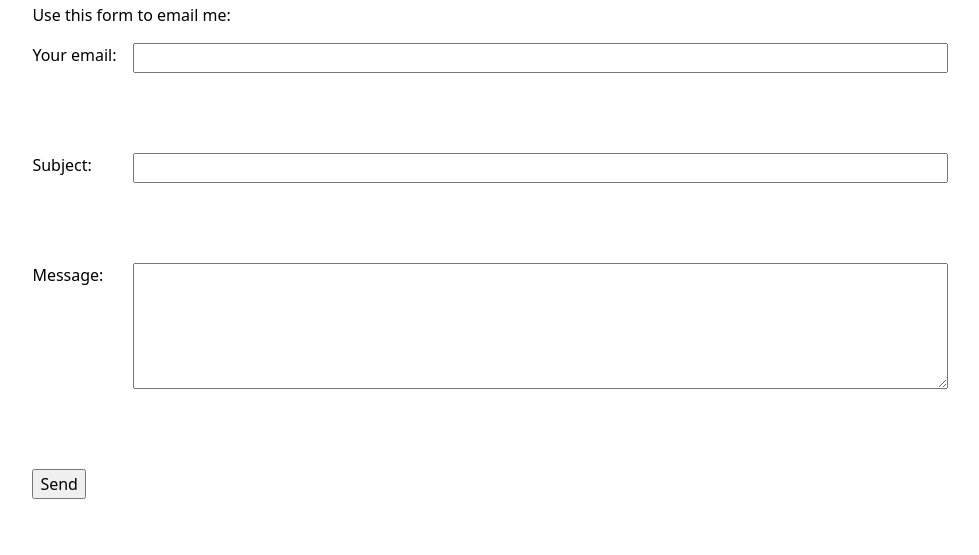
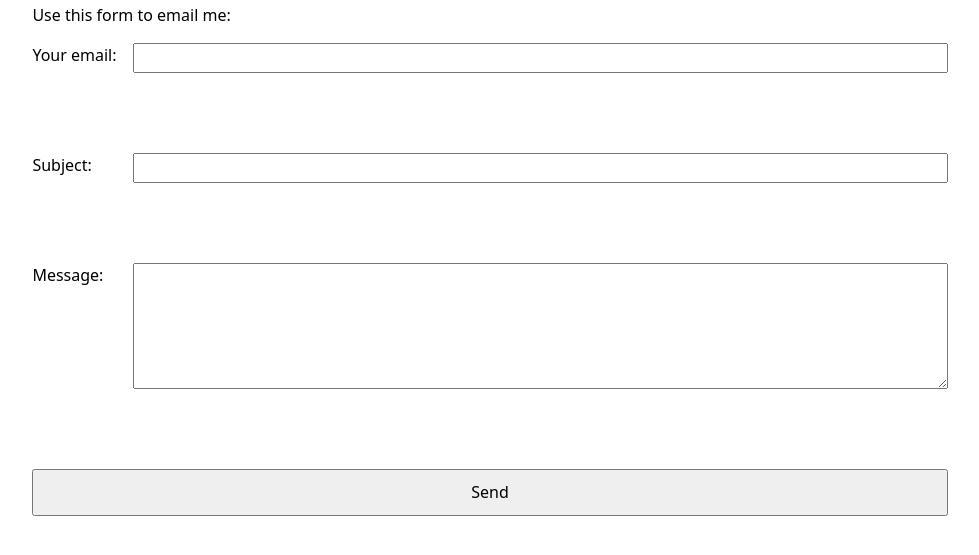
Before and after one commit to vanshika-s/portfolio, a plain HTML site: page contact/index.html in a window 1280 px wide. Shown: the part 161-716 px from the top of the page, without its empty margins (150-1129 px from the left). Drawn offline with Linux system fonts and the light colour scheme.

Commit message:
fixing contact form button

```diff
--- a/style.css
+++ b/style.css
@@ -31,8 +31,9 @@ label {
 }
 
 button {
-  grid-column: 1 / -1;
-  justify-self: start;
+  grid-column: 1 / -1;   /* full row */
+  width: 100%;           /* full width of that row */
+  padding: 0.6em;        /* optional: similar height to inputs */
 }
 
 nav {
```
